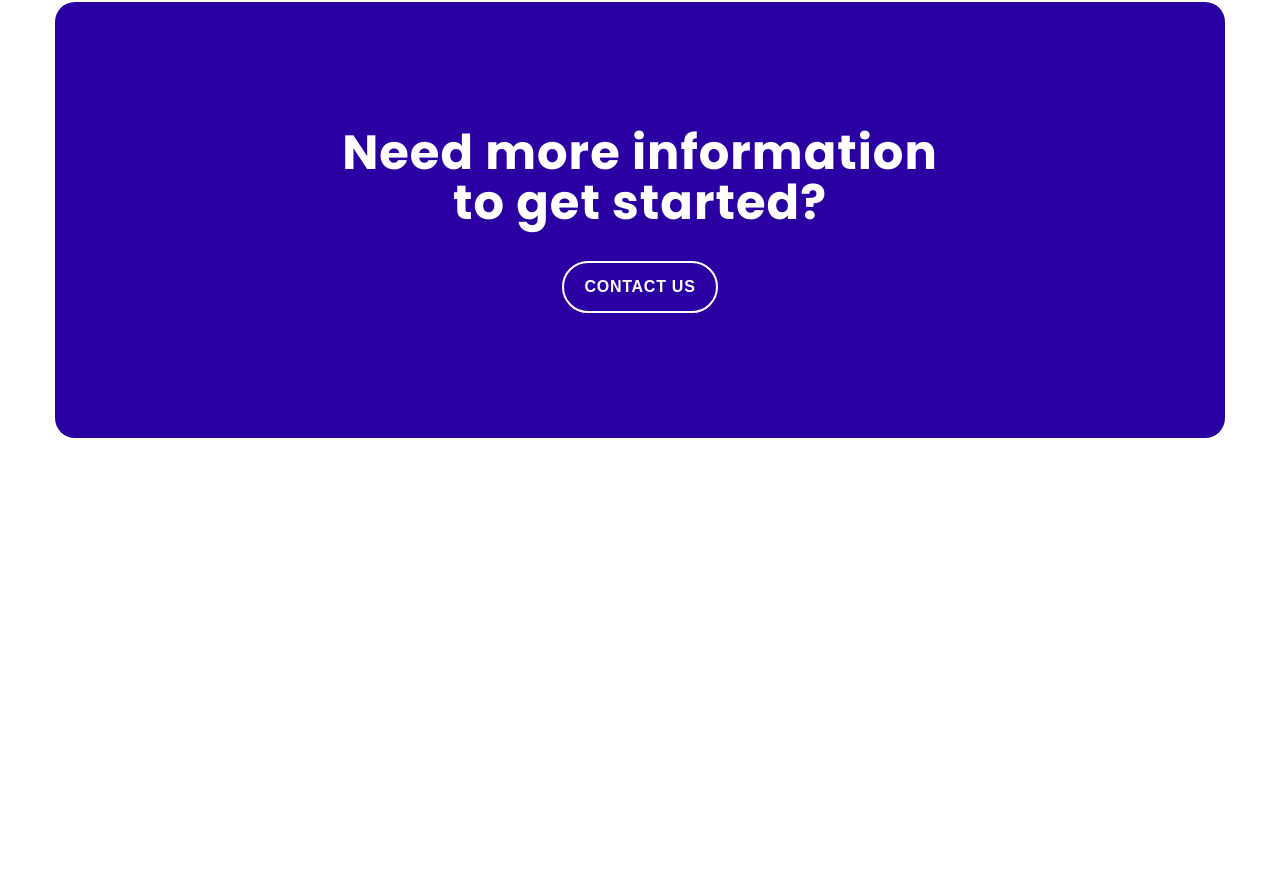
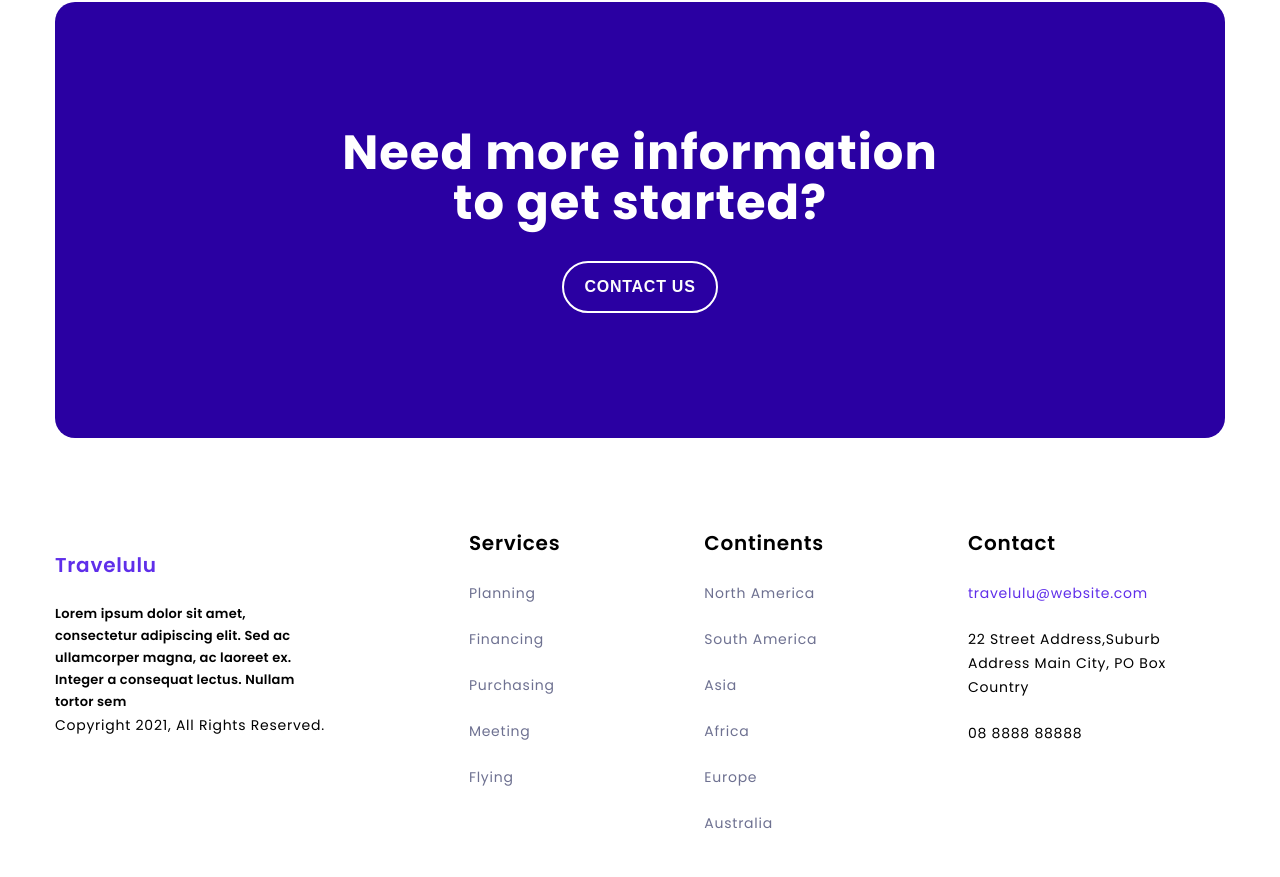
Before and after one commit to dilshod2604/Travelulu1, a plain HTML site: page index.html in a window 1280 px wide. Shown: the part 4445-5322 px from the top of the page. Before the commit the page ends 4883 px from the top, so only its background shows below. Drawn offline with Linux system fonts and the light colour scheme.

Commit message:
finished footer

```diff
--- a/css/style.css
+++ b/css/style.css
@@ -338,9 +338,8 @@ body {
   letter-spacing: 0.75px;
   color: #4e4b66;
 }
-.funs__content{
+.funs__content {
   margin-top: 126px;
-
 }
 .funs__top {
   display: flex;
@@ -378,11 +377,11 @@ margin-bottom: 130px;
   gap: 32px;
 }
 .funs__bottom_box {
-  border: 1px solid  #e4daff;
+  border: 1px solid #e4daff;
   position: relative;
   border-radius: 20px;
 }
-.funs__bottom__person{
+.funs__bottom__person {
   display: flex;
   flex-direction: column;
   align-items: center;
@@ -391,10 +390,8 @@ bottom: 50px;
 
   left: calc(50% - 150px);
 }
-.funs__bottom__person_avatar{
 
-}
-.funs__bottom__person__name{
+.funs__bottom__person__name {
   max-width: 143px;
   margin: 0;
   font-weight: 400;
@@ -403,9 +400,8 @@ line-height: 27px;
   letter-spacing: 0.75px;
   text-align: center;
   color: #5f2eea;
-
 }
-.funs__bottom__person__info{
+.funs__bottom__person__info {
   padding-top: 10px;
   max-width: 303px;
   margin: 0;
@@ -415,10 +411,9 @@ line-height: 34px;
   letter-spacing: 0.75px;
   text-align: center;
   margin-top: 33px;
-border-top: 1px solid  #e4daff;
-
+  border-top: 1px solid #e4daff;
 }
-.contact__content{
+.contact__content {
   display: flex;
   flex-direction: column;
   align-items: center;
@@ -429,10 +424,9 @@ margin-top: 94px;
   border: none;
   border-radius: 20px;
   gap: 33px;
-padding: 20px 20px ;
-
+  padding: 20px 20px;
 }
-.contact__title{
+.contact__title {
   max-width: 605px;
   margin: 0;
   font-weight: 700;
@@ -442,19 +436,92 @@ letter-spacing: 1px;
   text-align: center;
   color: #fff;
 }
-.contact__btn{
+.contact__btn {
   font-weight: 600;
   font-size: 16px;
   line-height: 28px;
   letter-spacing: 0.75px;
   text-align: center;
   color: #fcfcfc;
-padding: 10px 20px ;
+  padding: 10px 20px;
   border: 2px solid white;
   border-radius: 50px;
   background: transparent;
 }
+.footer__content {
+  display: flex;
+  align-items: flex-start;
+  justify-content: space-between;
+  margin-top: 89px;
+  height: 350px;
+}
+.footer__box1__title {
+  font-size: 20px;
+  font-weight: 600;
+  line-height: 32px;
+  letter-spacing: 0.75px;
+  text-align: left;
+  color: #5f2eea;
+  margin: 0;
+  margin-top: 22px;
 
+}
+.footer__box1__text {
+  font-size: 13px;
+  font-weight: 600;
+  line-height: 22px;
+  letter-spacing: 0.25px;
+  text-align: left;
+  margin: 0;
+  max-width: 246px;
+  margin-top: 22px;
+}
+.footer__box1__text2 {
+  margin: 0;
+  font-size: 14px;
+  font-weight: 400;
+  line-height: 24px;
+  letter-spacing: 0.75px;
+  text-align: left;
+}
+.footer__box__title {
+  font-size: 20px;
+  font-weight: 600;
+  line-height: 32px;
+  letter-spacing: 0.75px;
+  text-align: left;
+  margin: 0;
+}
+.footer__box__link {
+  font-size: 14px;
+  font-weight: 400;
+  line-height: 24px;
+  letter-spacing: 0.75px;
+  text-align: left;
+  text-decoration: none;
+  color: #6e7191;
+  display: flex;
+  flex-direction: column;
+  margin-top: 22px;
+}
+.footer__box__text {
+  margin: 0;
+  font-size: 14px;
+  font-weight: 400;
+  line-height: 24px;
+  letter-spacing: 0.75px;
+  text-align: left;
+  max-width: 257px;
+  margin-top: 22px;
+}
+.last_link {
+  color: #5f2eea;
+  font-size: 14px;
+  font-weight: 400;
+  line-height: 24px;
+  letter-spacing: 0.75px;
+  text-align: left;
+}
 
 @media (max-width: 1000px) {
   .plaing__ahead__images {
@@ -470,16 +537,18 @@ background: transparent;
   .box2 .box__button__img {
     transform: rotate(180deg);
   }
-  .funs__bottom{
-    grid-template-columns: repeat(1,1fr);
+  .funs__bottom {
+    grid-template-columns: repeat(1, 1fr);
   }
-
 }
-@media screen  and (max-width:800px){
+@media screen and (max-width: 800px) {
   .funs__top {
     flex-direction: column;
     align-items: center;
     gap: 20px;
+  }
+  .none{
+    display: none;
   }
 }
 
@@ -525,7 +594,36 @@ background: transparent;
     flex-direction: column;
     justify-content: center;
   }
-  .contact__btn{
+  .contact__btn {
     width: 100%;
   }
+  .footer__content{
+    flex-direction: column;
+    align-items: center;
+    justify-content: center;
+    gap: 30px;
   }
+  .footer__box1{
+    /* width: 100%; */
+    display: flex;
+    flex-direction: column;
+    align-items: center;
+  }
+  .footer__box1__title{
+text-align: center;
+  }
+  .footer__box1__text{
+text-align: center;
+  }
+  .footer__box__text{
+text-align: center;
+  }
+
+
+  .lastbox{
+    display: flex;
+    flex-direction: column;
+    align-items: center;
+  }
+
+}
--- a/index.html
+++ b/index.html
@@ -260,7 +260,10 @@
                     <h6 class="funs__bottom__person__name">
                       Jane Blo Visited: France
                     </h6>
-                    <p class="funs__bottom__person__info">“Lorem ipsum dolor sit amet, consectetur adipiscing elit. Pellentesque pulvinar lorem justo, id faucibus mi.”</p>
+                    <p class="funs__bottom__person__info">
+                      “Lorem ipsum dolor sit amet, consectetur adipiscing elit.
+                      Pellentesque pulvinar lorem justo, id faucibus mi.”
+                    </p>
                   </div>
                 </div>
                 <div class="funs__bottom_box">
@@ -273,7 +276,10 @@
                     <h6 class="funs__bottom__person__name">
                       Joe Blo Visited: France
                     </h6>
-                    <p class="funs__bottom__person__info">“Lorem ipsum dolor sit amet, consectetur adipiscing elit. Pellentesque pulvinar lorem justo, id faucibus mi.”</p>
+                    <p class="funs__bottom__person__info">
+                      “Lorem ipsum dolor sit amet, consectetur adipiscing elit.
+                      Pellentesque pulvinar lorem justo, id faucibus mi.”
+                    </p>
                   </div>
                 </div>
                 <div class="funs__bottom_box">
@@ -286,7 +292,10 @@
                     <h6 class="funs__bottom__person__name">
                       Joe Blo Visited: France
                     </h6>
-                    <p class="funs__bottom__person__info">“Lorem ipsum dolor sit amet, consectetur adipiscing elit. Pellentesque pulvinar lorem justo, id faucibus mi.”</p>
+                    <p class="funs__bottom__person__info">
+                      “Lorem ipsum dolor sit amet, consectetur adipiscing elit.
+                      Pellentesque pulvinar lorem justo, id faucibus mi.”
+                    </p>
                   </div>
                 </div>
               </div>
@@ -304,7 +313,40 @@
           </div>
         </section>
       </main>
-      <footer class="footer"></footer>
+      <footer class="footer">
+        <div class="container">
+          <div class="footer__content">
+            <div class="footer__box1">
+              <h3 class="footer__box1__title">Travelulu</h3>
+              <p class="footer__box1__text">Lorem ipsum dolor sit amet, consectetur adipiscing elit. Sed ac ullamcorper magna, ac laoreet ex. Integer a consequat lectus. Nullam tortor sem</p>
+              <p class="footer__box1__text2">Copyright 2021, All Rights Reserved.</p>
+            </div>
+            <div class="footer__box none" >
+              <h4 class="footer__box__title">Services</h4>
+              <a href="" class="footer__box__link">Planning</a>
+              <a href="" class="footer__box__link">Financing</a>
+              <a href="" class="footer__box__link">Purchasing</a>
+              <a href="" class="footer__box__link">Meeting</a>
+              <a href="" class="footer__box__link">Flying</a>
+            </div>
+            <div class="footer__box none">
+              <h4 class="footer__box__title">Continents</h4>
+              <a href="" class="footer__box__link"> North America</a>
+              <a href="" class="footer__box__link">South America</a>
+              <a href="" class="footer__box__link">Asia</a>
+              <a href="" class="footer__box__link">Africa</a>
+              <a href="" class="footer__box__link">Europe</a>
+              <a href="" class="footer__box__link">Australia</a>
+            </div>
+            <div class="footer__box lastbox">
+              <h4 class="footer__box__title">Contact</h4>
+              <a href="" class="footer__box__link last_link">travelulu@website.com</a>
+              <p class="footer__box__text">22 Street Address,Suburb Address Main City, PO Box Country</p>
+              <p class="footer__box__text">08 8888 88888</p>
+            </div>
+          </div>
+        </div>
+      </footer>
     </div>
     <script src="./js/index.js"></script>
   </body>
```
Lines whose indentation alone changed are shown as unchanged.
